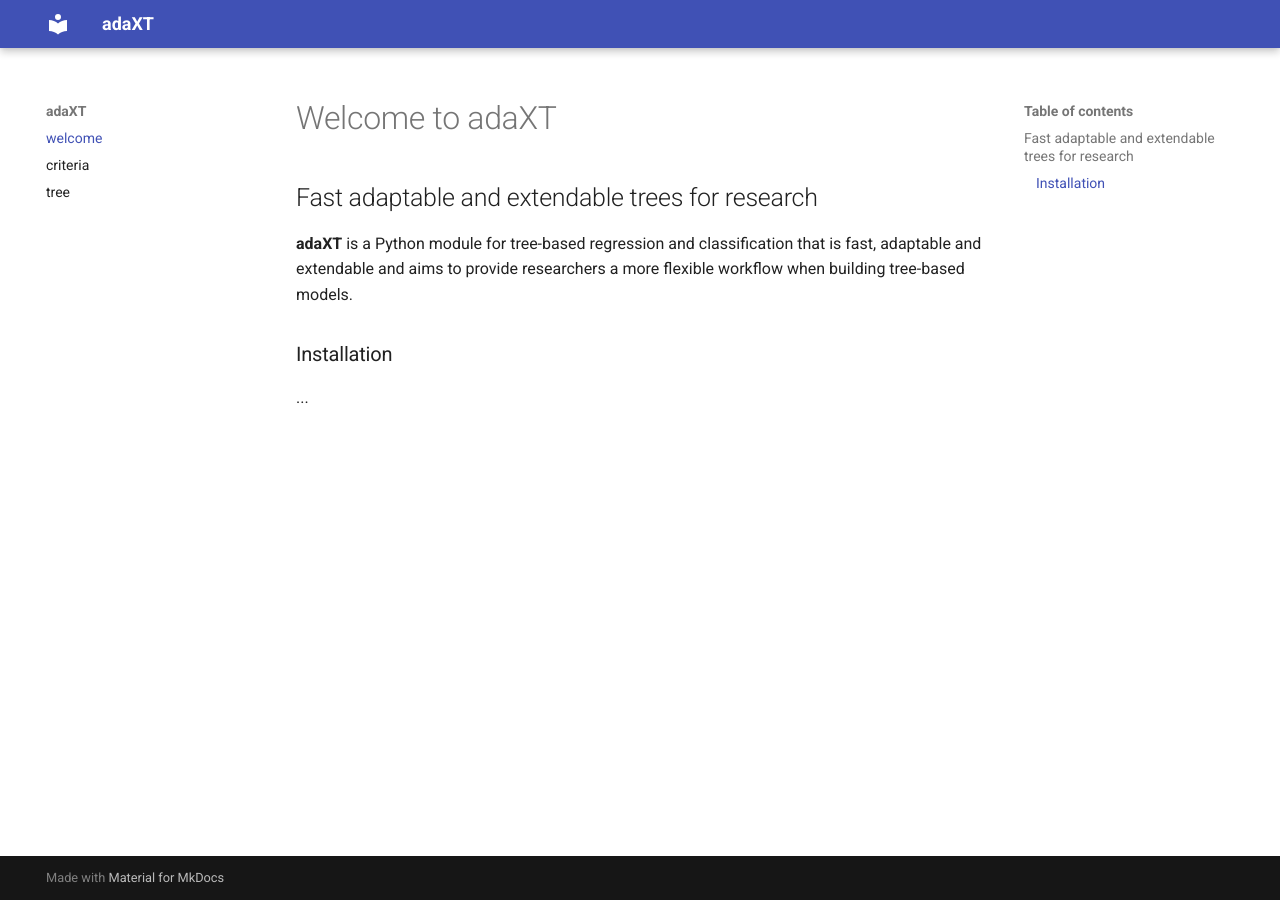
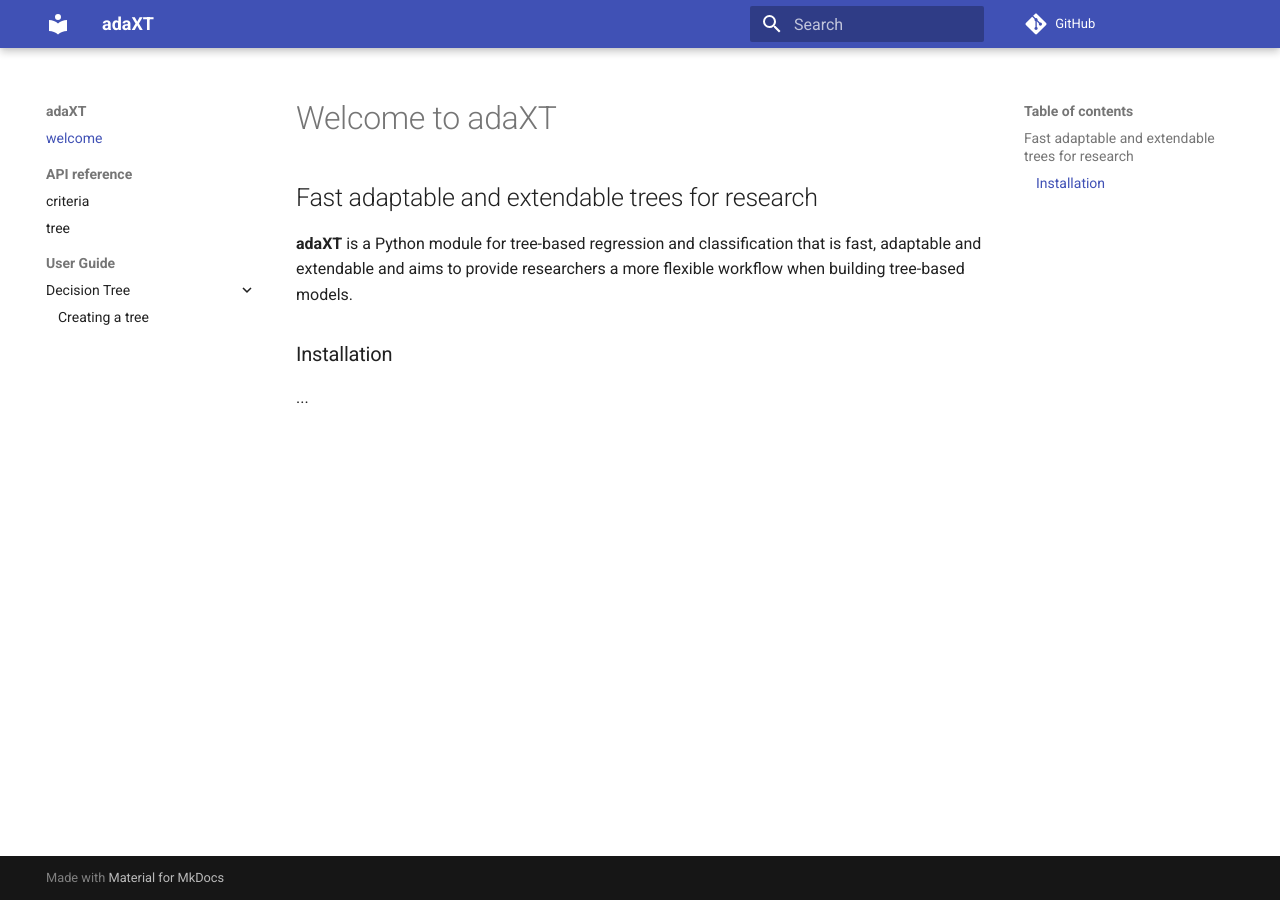
Before and after one commit to NiklasPfister/adaXT, an MkDocs documentation site: the page built from docs/index.md, in a window 1280 px wide. Built offline with MkDocs 1.6.1 and Material for MkDocs 9.7.7, drawn with Linux system fonts in a browser that asks for light colours; comment, search, counter and statistics services are not loaded.

Commit message:
work on basic example of creating a tree

```diff
--- a/mkdocs.yml
+++ b/mkdocs.yml
@@ -1,30 +1,53 @@
 site_name: adaXT
 
+repo_url: https://github.com/NiklasPfister/adaXT
+edit_uri: '?query=root/path/docs/'
 # Filters off all private methods defined with __, when importing
 plugins:
+  - search:
   - mkdocstrings:
       default_handler: python
       handlers:
         python:
+          paths: [src]
           options:
             docstring_style: numpy
             show_bases: false
             filters: ["!__.*"]
+            show_source: false
 
 theme:
   name: "material"
+  features:
+    - navigation.sections
+    - navigation.expand
+    - content.code.copy
 
 # Navigation bar on the left
 nav:
   - welcome: index.md
-  - criteria: decision_tree/criteria/criteria.md
-  - tree: decision_tree/tree/DecisionTree.md
+  - API reference:
+    - criteria: decision_tree/criteria/criteria.md
+    - tree: decision_tree/tree/DecisionTree.md
+  - User Guide:
+    - Decision Tree:
+      - Creating a tree: decision_tree/examples/creatingATree
 
 
-# For setting up math
+# For setting up math and code blocks
 markdown_extensions:
+  # Math block setup
   - pymdownx.arithmatex:
       generic: true
+
+  # Code block setup
+  - pymdownx.highlight:
+      anchor_linenums: true
+      line_spans: __span
+      pygments_lang_class: true
+  - pymdownx.inlinehilite
+  - pymdownx.snippets
+  - pymdownx.superfences
 
 # Also for math
 extra_javascript:
```
Also changed, not shown: docs/decision_tree/examples/creatingATree.md (added, +18 -0 lines), docs/decision_tree/tree/DecisionTree.md (+1 -1 lines), 2 other files.
